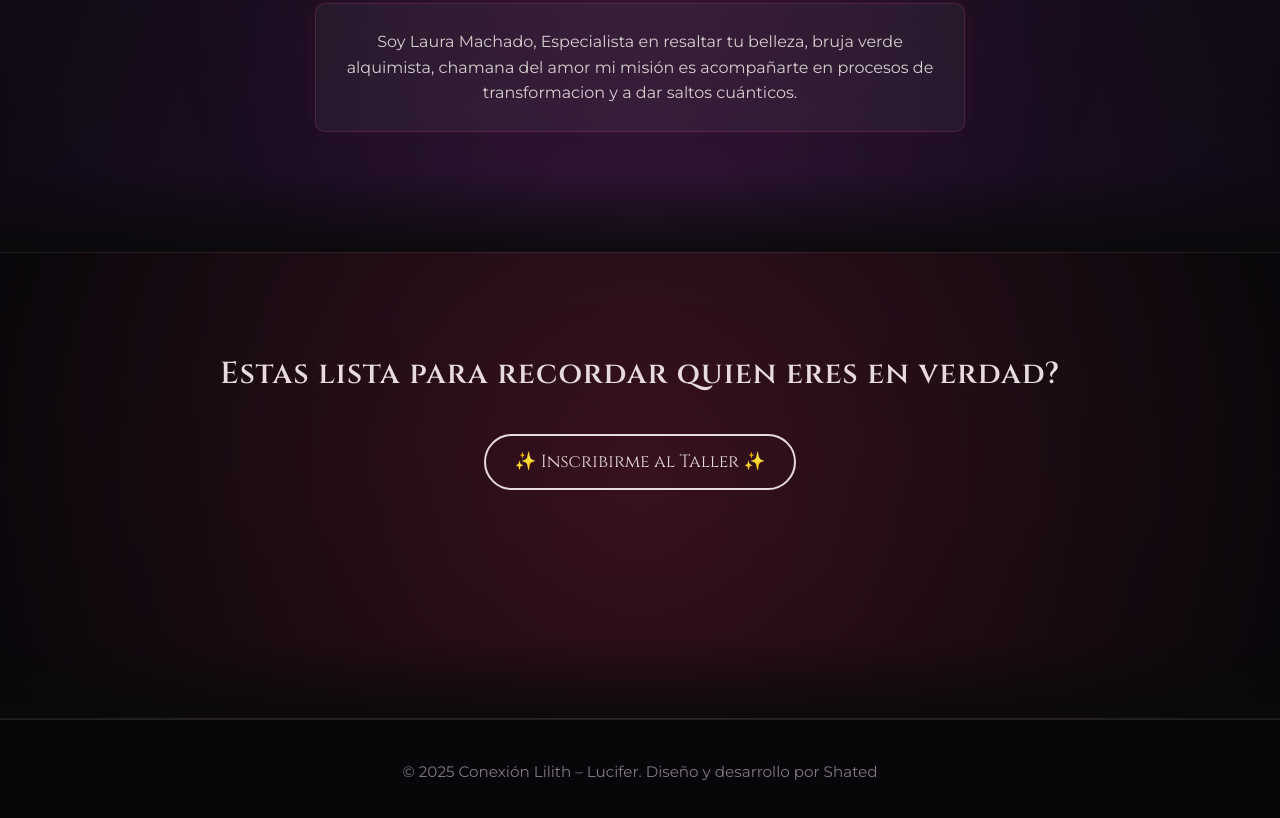
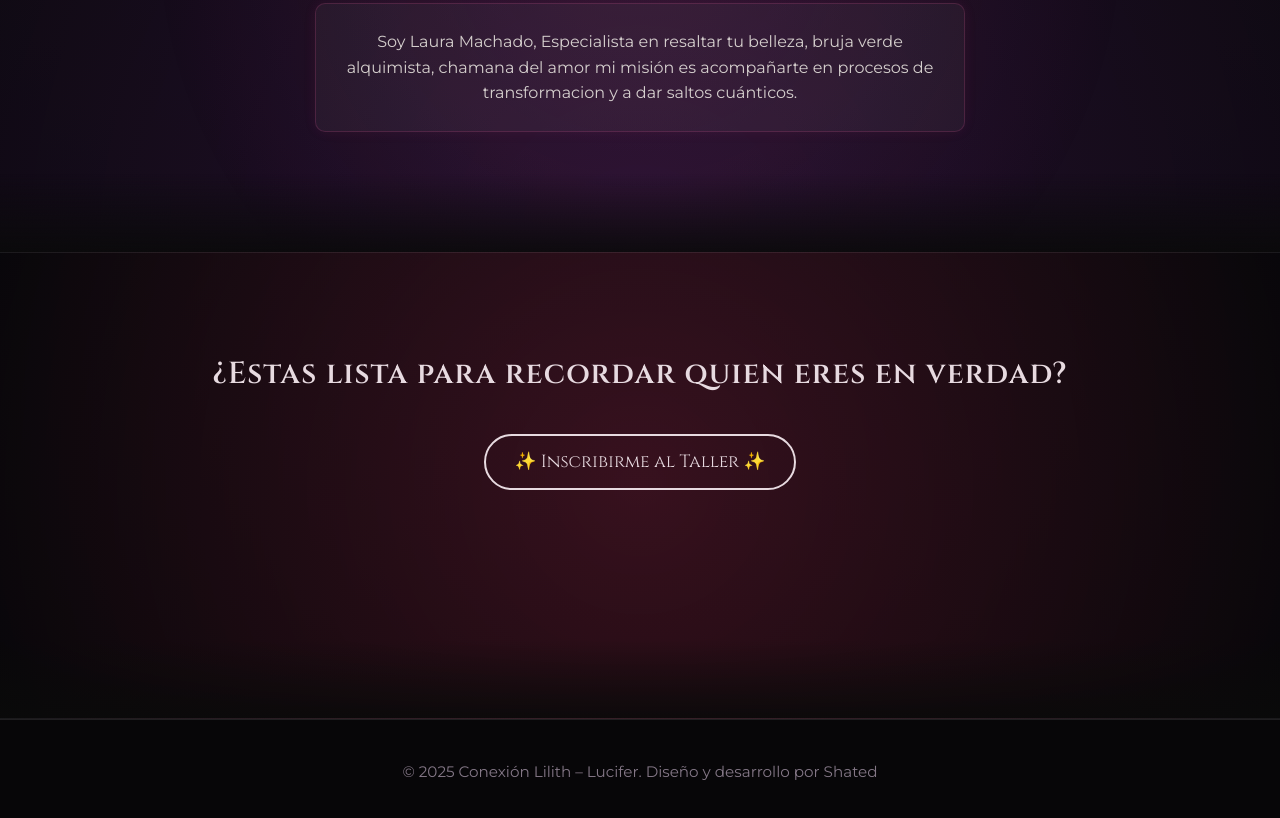
Before and after one commit to shated-code/conexion-lilith-lucifer, a plain HTML site: page index.html in a window 1280 px wide. Shown: the part 2586-3404 px from the top of the page. Drawn offline with Linux system fonts and the light colour scheme.

Commit message:
Update index.html

```diff
--- a/index.html
+++ b/index.html
@@ -79,7 +79,7 @@
   </section>
 
   <section class="cta">
-    <h2>Estas lista para recordar quien eres en verdad?</h2>
+    <h2>¿Estas lista para recordar quien eres en verdad?</h2>
 
     <div class="cta-container">
       <button id="main-cta">✨ Inscribirme al Taller ✨</button>
```
